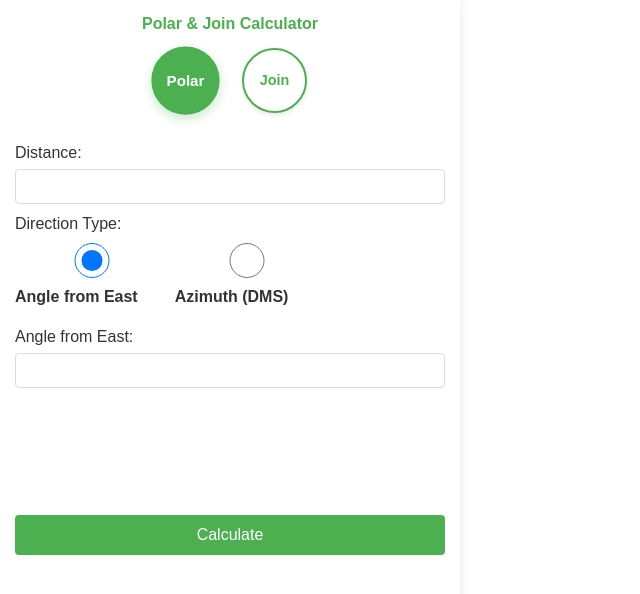
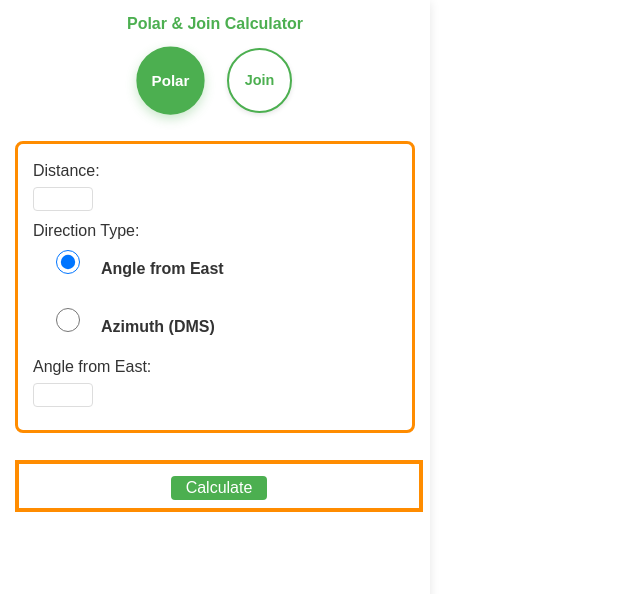
Before and after one commit to tonimwas/polar-join, a React (Vite) app in the folder frontend/: page / in a window 1280 px wide. Shown: the top 594 px of the page, without its empty margins (0-640 px from the left). Built offline with nearby package versions, Linux system fonts and the light colour scheme.

Commit message:
did some css editing

```diff
--- a/frontend/src/App.css
+++ b/frontend/src/App.css
@@ -8,13 +8,14 @@
 }
 
 .calculator-container {
+  width: 100%;
   width: 430px;
   margin: 0 auto;
   padding: 15px;
   background-color: white;
   box-shadow: 0 2px 10px rgba(0, 0, 0, 0.1);
   height: 100vh;
-
+  box-sizing: border-box;
   display: flex;
   flex-direction: column;
   position: relative;
@@ -105,12 +106,12 @@ h1 {
 }
 
 .form-group input {
-  width: 100%;
+  width: 60px;
   padding: 0.4rem;
   border: 1px solid #ddd;
   border-radius: 4px;
   font-size: 0.9rem;
-  height: 2.2rem;
+  height: 1.5rem;
   box-sizing: border-box;
 }
 
@@ -144,37 +145,40 @@ input, select {
   margin-bottom: 0.25rem;
 }
 
-/* Ensure consistent sizing between Polar and Join views */
-.calculation-view {
+
+/* Orange border around all inputs */
+.inputs-container {
+  border: 3px solid #FF8C00;
+  border-radius: 8px;
+  padding: 15px;
+  margin-bottom: 15px;
   width: 100%;
-  height: 350px;
-  display: flex;
-  flex-direction: column;
-  position: relative;
-}
-
-/* Spacer to maintain consistent height */
-.spacer {
-  height: 60px;
-  width: 100%;
+  box-sizing: border-box;
 }
 
 .form-group.join-pair input {
   width: 100%;
 }
 
+.calcbutbox {
+  display: flex;
+  justify-content: center;
+  width: 100%;
+  border: 4px solid #FF8C00;
+}
+
 .calculate-button {
   background-color: #4CAF50;
   color: white;
   border: none;
-  padding: 10px 20px;
+  padding:3px 15px;
   border-radius: 4px;
   cursor: pointer;
   font-size: 16px;
   margin-top: 0.75rem;
   margin-bottom: 0.5rem;
   transition: background-color 0.3s;
-  height: 2.5rem;
+
 }
 
 /* Circular tab buttons */
--- a/frontend/src/App.jsx
+++ b/frontend/src/App.jsx
@@ -113,7 +113,7 @@ function App() {
           </button>
         </div>
 
-        <div className="calculation-view">
+        <div className="inputs-container">
           {/* Polar calculation view */}
           {form.type === 'polar' && (
             <>
@@ -288,10 +288,11 @@ function App() {
             </>
           )}
         </div>
-
+        <div className="calcbutbox">
         <button type="submit" className="calculate-button">
           Calculate
         </button>
+        </div>
       </form>
 
       {result && (
```
Also changed, not shown: 4 other files (tests, documents, lock files or other folders).
